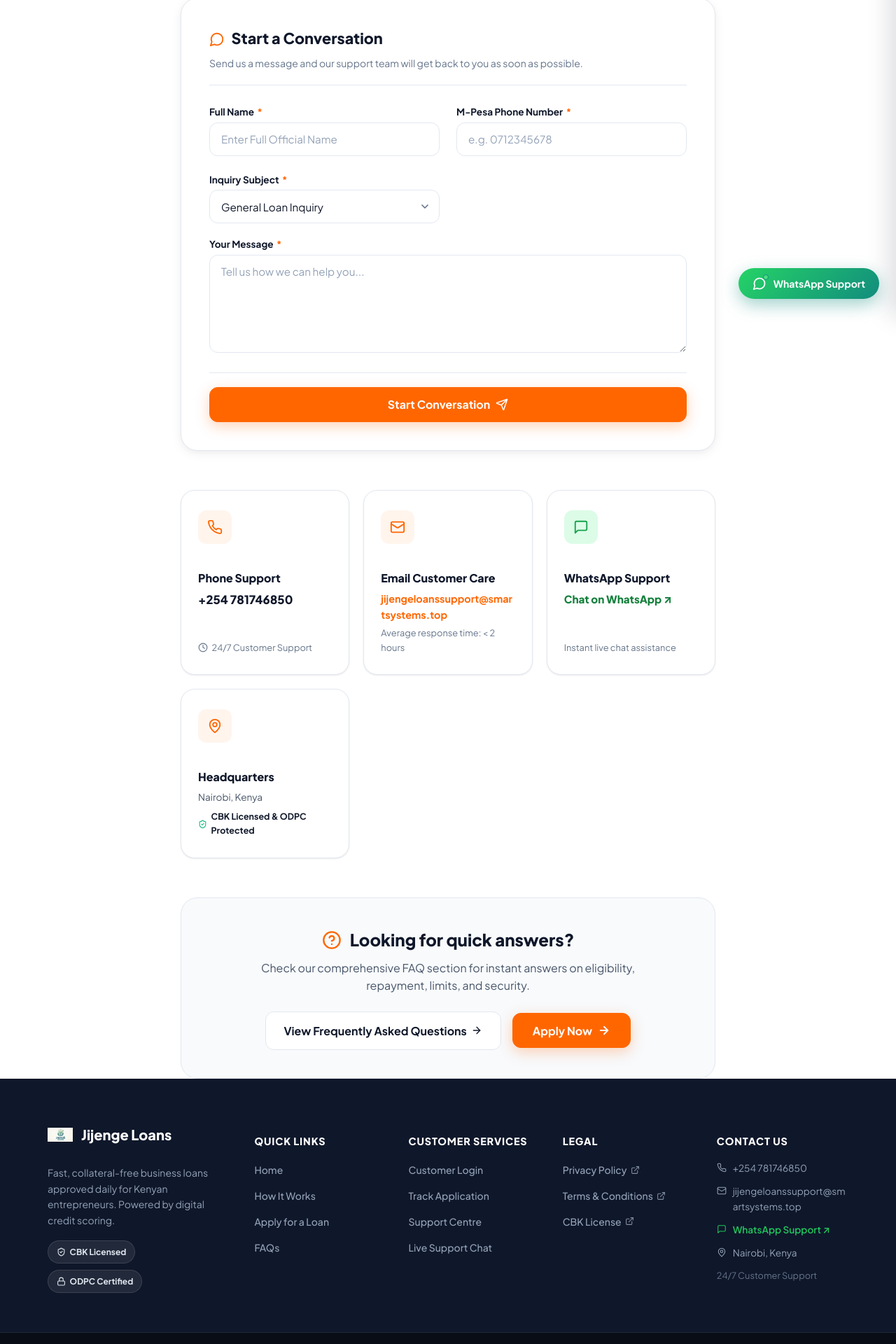
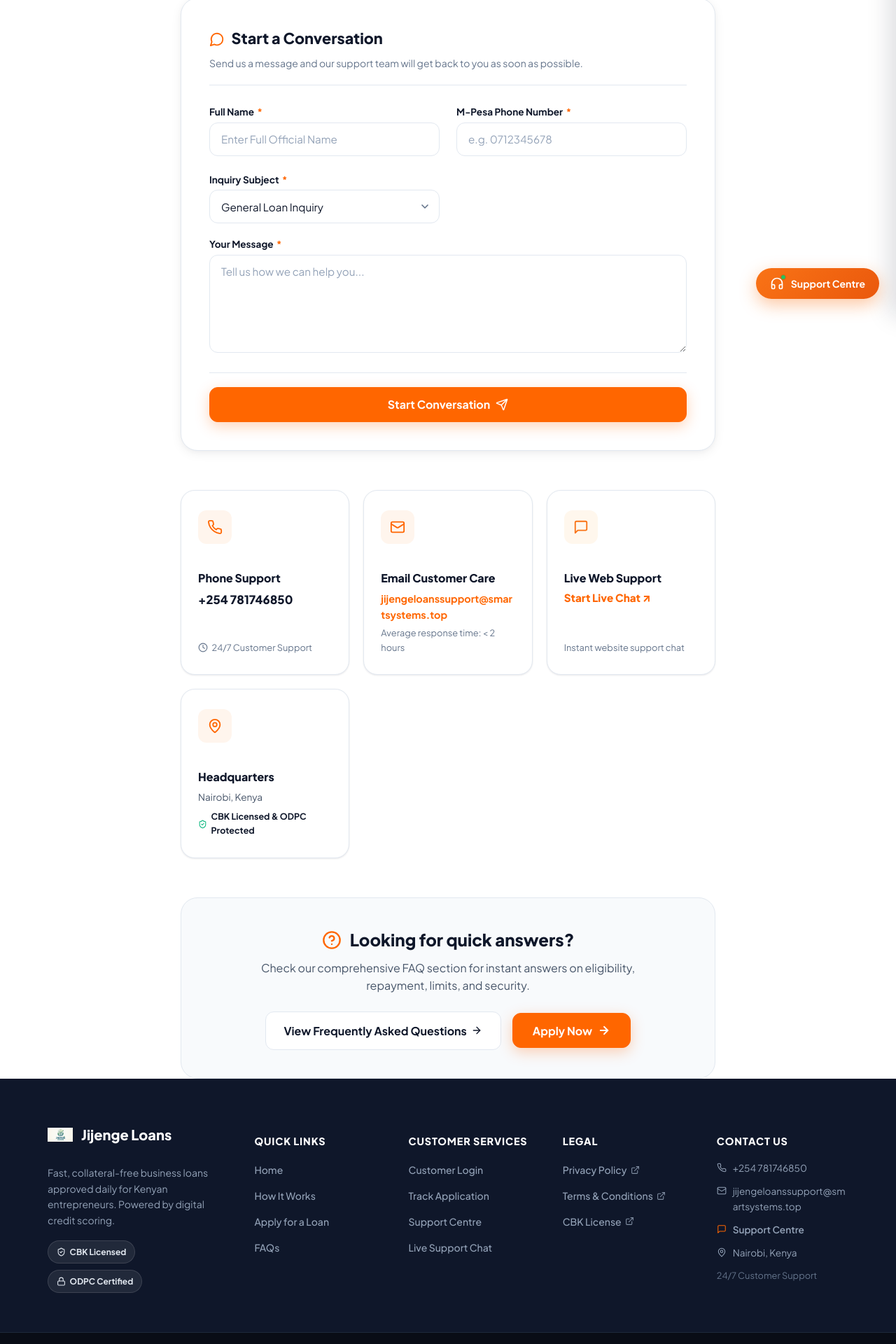
Before and after one commit to billgatesmalel/Jijenge-Loans, a React (Vite) app in the folder frontend/: page /support in a window 1280 px wide. Shown: the part 349-2269 px from the top of the page at 70% size. Built offline with nearby package versions, Linux system fonts and the light colour scheme; no server answers.

Commit message:
refactor(frontend): update floating button to Support Centre and switch live support modal to official site design

```diff
--- a/frontend/src/components/Footer.tsx
+++ b/frontend/src/components/Footer.tsx
@@ -146,10 +146,10 @@
               </a>
             </li>
             <li>
-              <MessageSquare size={14} strokeWidth={1.8} style={{ color: '#22c55e' }} aria-hidden="true" />
-              <a href={whatsappUrl} target="_blank" rel="noopener noreferrer" style={{ color: '#22c55e', textDecoration: 'none', fontWeight: 600 }}>
-                WhatsApp Support ↗
-              </a>
+              <MessageSquare size={14} strokeWidth={1.8} style={{ color: 'var(--brand-orange)' }} aria-hidden="true" />
+              <Link to="/support" style={{ color: 'inherit', textDecoration: 'none', fontWeight: 600 }}>
+                Support Centre
+              </Link>
             </li>
             <li>
               <MapPin size={14} strokeWidth={1.8} aria-hidden="true" />
--- a/frontend/src/components/PublicLayout.tsx
+++ b/frontend/src/components/PublicLayout.tsx
@@ -1,9 +1,9 @@
 import React from 'react';
-import { Outlet } from 'react-router-dom';
+import { Outlet, useNavigate } from 'react-router-dom';
 import { Navbar } from './Navbar';
 import { Footer } from './Footer';
 import { SupportChatModal } from './SupportChatModal';
-import { MessageCircle } from 'lucide-react';
+import { Headphones } from 'lucide-react';
 
 interface PublicLayoutProps {
   supportOpen: boolean;
@@ -18,6 +18,8 @@
   onCloseSupport,
   directToken,
 }) => {
+  const navigate = useNavigate();
+
   return (
     <div className="site-wrapper" style={{ minHeight: '100vh', display: 'flex', flexDirection: 'column' }}>
       <Navbar onOpenSupport={onOpenSupport} />
@@ -28,21 +30,21 @@
 
       <Footer onOpenSupport={onOpenSupport} />
 
-      {/* Floating WhatsApp Action Button */}
+      {/* Floating Website Support Centre Action Button */}
       <button
         type="button"
-        onClick={onOpenSupport}
+        onClick={() => navigate('/support')}
         style={{
           position: 'fixed',
           bottom: '24px',
           right: '24px',
           zIndex: 9999,
-          background: 'linear-gradient(135deg, #25D366, #128c7e)',
+          background: 'linear-gradient(135deg, #f97316, #ea580c)',
           color: '#ffffff',
           border: 'none',
           borderRadius: '50px',
           padding: '0.75rem 1.25rem',
-          boxShadow: '0 8px 24px rgba(18, 140, 126, 0.4)',
+          boxShadow: '0 8px 24px rgba(249, 115, 22, 0.4)',
           display: 'flex',
           alignItems: 'center',
           gap: '0.6rem',
@@ -57,22 +59,22 @@
         onMouseLeave={(e) => {
           e.currentTarget.style.transform = 'scale(1)';
         }}
-        aria-label="Open WhatsApp Support Chat"
+        aria-label="Open Jijenge Support Centre"
       >
         <div style={{ position: 'relative', display: 'flex' }}>
-          <MessageCircle size={20} />
+          <Headphones size={20} />
           <span style={{
             position: 'absolute',
             top: '-3px',
             right: '-3px',
             width: '8px',
             height: '8px',
-            background: '#4ade80',
+            background: '#22c55e',
             borderRadius: '50%',
-            border: '1.5px solid #128c7e'
+            border: '1.5px solid #ea580c'
           }} />
         </div>
-        <span>WhatsApp Support</span>
+        <span>Support Centre</span>
       </button>
 
       <SupportChatModal isOpen={supportOpen} onClose={onCloseSupport} directToken={directToken} />
--- a/frontend/src/components/SupportChatModal.tsx
+++ b/frontend/src/components/SupportChatModal.tsx
@@ -244,32 +244,32 @@
       }}
       role="dialog"
       aria-modal="true"
-      aria-labelledby="support-whatsapp-title"
+      aria-labelledby="support-chat-title"
     >
-      {/* ── WhatsApp Styled Container Drawer Card ── */}
+      {/* ── Official Web Support Chat Container Drawer Card ── */}
       <div
         className="bg-white w-full sm:w-[420px] h-full sm:h-[620px] sm:max-h-[92vh] sm:rounded-2xl shadow-2xl flex flex-col overflow-hidden border border-slate-200"
         style={{ fontFamily: 'Segoe UI, Helvetica Neue, Helvetica, Lucida Grande, Arial, Ubuntu, Cantarell, Fira Sans, sans-serif' }}
       >
-        {/* ── WhatsApp Header Banner ── */}
+        {/* ── Jijenge Loans Header Banner ── */}
         <div
-          style={{ background: 'linear-gradient(135deg, #075e54, #128c7e)' }}
-          className="p-3 text-white flex items-center justify-between shadow-md flex-shrink-0"
+          style={{ background: 'linear-gradient(135deg, #0f172a, #1e293b)' }}
+          className="p-3 text-white flex items-center justify-between shadow-md flex-shrink-0 border-b border-orange-500/30"
         >
           <div className="flex items-center gap-3">
             <div className="relative">
-              <div className="w-10 h-10 rounded-full bg-white/20 border border-white/40 flex items-center justify-center font-bold text-white shadow-inner">
-                <ShieldCheck size={22} className="text-emerald-200" />
+              <div className="w-10 h-10 rounded-full bg-orange-500/20 border border-orange-400/40 flex items-center justify-center font-bold text-white shadow-inner">
+                <ShieldCheck size={22} className="text-orange-400" />
               </div>
-              <span className="absolute bottom-0 right-0 w-3 h-3 bg-emerald-400 border-2 border-emerald-800 rounded-full" />
+              <span className="absolute bottom-0 right-0 w-3 h-3 bg-emerald-400 border-2 border-slate-900 rounded-full" />
             </div>
 
             <div>
-              <h3 id="support-whatsapp-title" className="text-base font-bold m-0 leading-tight flex items-center gap-1.5">
+              <h3 id="support-chat-title" className="text-base font-bold m-0 leading-tight flex items-center gap-1.5 text-white">
                 Jijenge Customer Care
               </h3>
-              <span className="text-[11px] text-emerald-200 font-medium tracking-wide">
-                Online • Official Support Chat
+              <span className="text-[11px] text-orange-200 font-medium tracking-wide">
+                Online • Official Web Support Chat
               </span>
             </div>
           </div>
@@ -288,7 +288,7 @@
             <button
               type="button"
               onClick={onClose}
-              aria-label="Close WhatsApp chat drawer"
+              aria-label="Close support chat drawer"
               className="p-1.5 hover:bg-white/15 text-white/90 hover:text-white rounded-lg transition-colors"
             >
               <X size={20} />
--- a/frontend/src/pages/SupportPage.tsx
+++ b/frontend/src/pages/SupportPage.tsx
@@ -22,7 +22,7 @@
   return null;
 };
 
-export const SupportPage: React.FC<{ onOpenSupport?: () => void }> = () => {
+export const SupportPage: React.FC<{ onOpenSupport?: () => void }> = ({ onOpenSupport }) => {
   const navigate = useNavigate();
   const supportSettings = useSupportSettings();
 
@@ -349,22 +349,21 @@
             </div>
           </div>
 
-          {/* Card 3: WhatsApp Support */}
+          {/* Card 3: Live Web Support */}
           <div className="trust-card" style={{ display: 'flex', flexDirection: 'column' }}>
-            <div className="trust-icon-box" style={{ background: '#DCFCE7', color: '#16A34A' }}>
+            <div className="trust-icon-box" style={{ background: '#FFF7ED', color: '#F97316' }}>
               <MessageSquare size={22} strokeWidth={2} aria-hidden="true" />
             </div>
-            <h3 style={{ fontSize: '1rem', marginBottom: '0.35rem' }}>WhatsApp Support</h3>
-            <a
-              href={whatsappUrl}
-              target="_blank"
-              rel="noopener noreferrer"
-              style={{ fontSize: '0.95rem', fontWeight: 800, color: '#15803D', textDecoration: 'none', marginBottom: '0.25rem' }}
+            <h3 style={{ fontSize: '1rem', marginBottom: '0.35rem' }}>Live Web Support</h3>
+            <button
+              type="button"
+              onClick={onOpenSupport}
+              style={{ fontSize: '0.95rem', fontWeight: 800, color: 'var(--brand-orange)', background: 'none', border: 'none', padding: 0, cursor: 'pointer', textAlign: 'left', marginBottom: '0.25rem' }}
             >
-              Chat on WhatsApp ↗
-            </a>
+              Start Live Chat ↗
+            </button>
             <div style={{ fontSize: '0.8rem', color: 'var(--text-muted)', marginTop: 'auto' }}>
-              Instant live chat assistance
+              Instant website support chat
             </div>
           </div>
 
```
